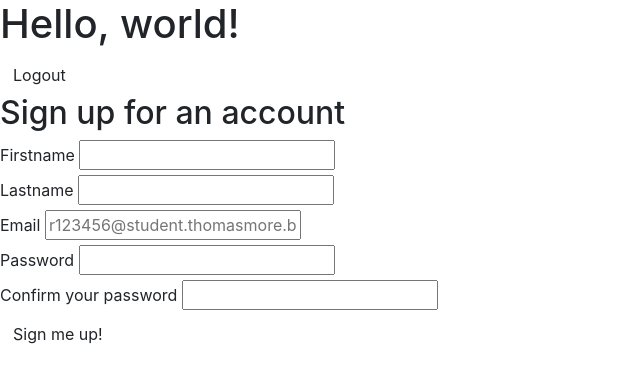
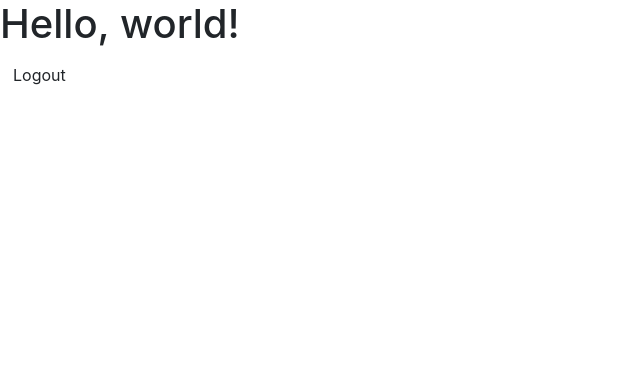
Before and after one commit to MichaelStorms/PHPbuddy, a PHP site: page /index.php in a window 1280 px wide. Shown: the top 383 px of the page, without its empty margins (0-640 px from the left). Run offline with PHP 8.4, Linux system fonts and the light colour scheme; the visitor is signed in with stand-in values (Sample User, id 1).

Commit message:
index fix

```diff
--- a/index.php
+++ b/index.php
@@ -28,54 +28,6 @@
   <?php endif; ?>
   <!--     buddyRegistration -->
 
-  <section class="buddyRegistration">
-            <div class="phpBuddyLogin phpBuddyLogin--register">
-            <div class="form form--login">
-              <form action="" method="post">
-                <h2 form__title>Sign up for an account</h2>
-                    <?php if( isset($error) ): ?>
-                      <div class="form__error">
-                        <p>
-                          <?php echo $error; ?>
-                        </p>
-                      </div>
-                    <?php endif; ?>
-
-                    <div class="form__field">
-                      <label for="firstname">Firstname</label>
-                      <input type="text" id="firstname" name="firstname">
-                    </div>
-
-                    <div class="form__field">
-                      <label for="lastname">Lastname</label>
-                      <input type="text" id="lastname" name="lastname">
-                    </div>
-
-                    <div class="form__field">
-                      <label for="email">Email</label>
-                      <input type="text" id="email" name="email" placeholder="r123456@student.thomasmore.be">
-                    </div>
-
-                    <div class="form__field">
-                      <label for="password">Password</label>
-                      <input type="password" id="password" name="password">
-                    </div>
-
-                    <div class="form__field">
-                      <label for="password_confirmation">Confirm your password</label>
-                      <input type="password" id="password_confirmation" name="password_confirmation">
-                    </div>
-
-                    <div class="form__field">
-                      <input type="submit" value="Sign me up!" class="btn btn--primary">
-                    </div>
-               </form>
-              </div>
-            </div>
-        </section>
-
-
-
   <!-- Optional JavaScript -->
   <!-- jQuery first, then Popper.js, then Bootstrap JS -->
   <script src="https://code.jquery.com/jquery-3.4.1.slim.min.js" integrity="sha384-J6qa4849blE2+poT4WnyKhv5vZF5SrPo0iEjwBvKU7imGFAV0wwj1yYfoRSJoZ+n" crossorigin="anonymous"></script>
```
